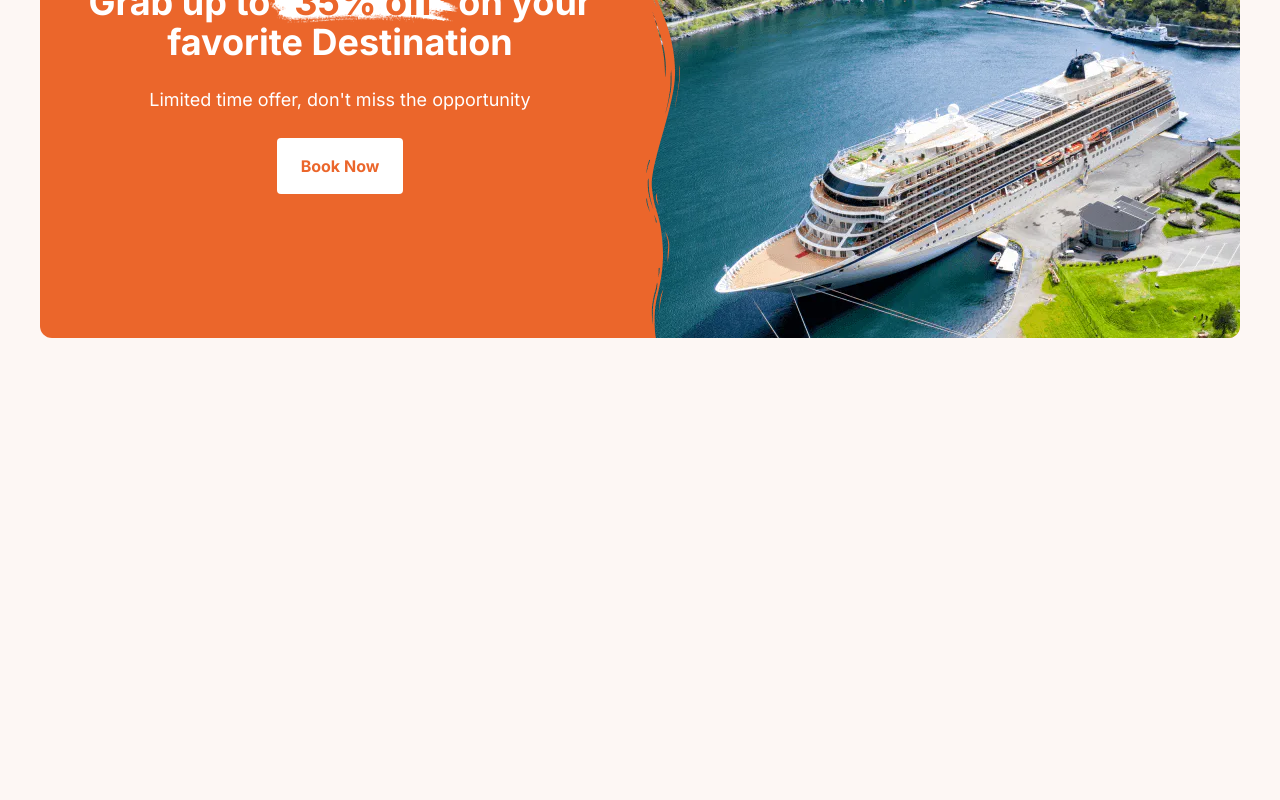
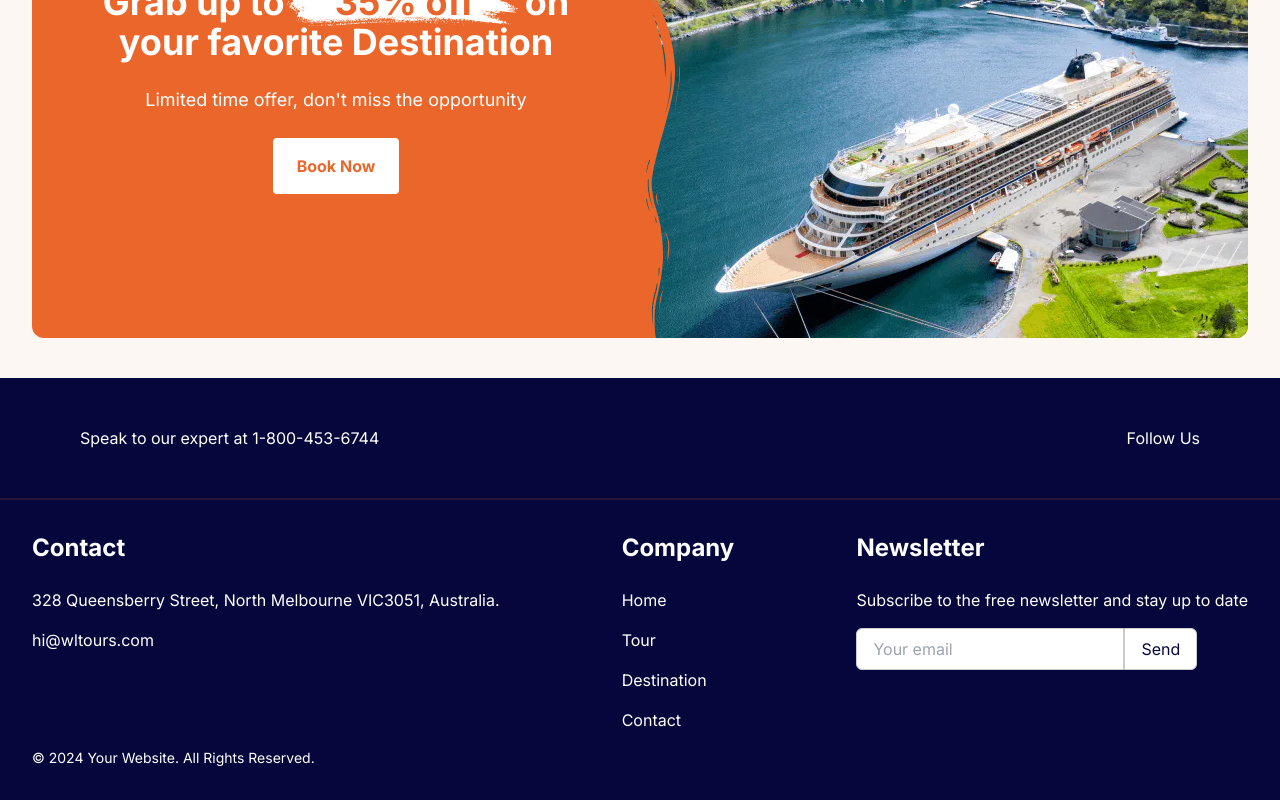
Before and after one commit to woplab/React-Tours, a Next.js app: page / in a window 1280 px wide. Shown: the part 292-1092 px from the top of the page. Before the commit the page ends 800 px from the top, so only its background shows below. Built offline with nearby package versions, Linux system fonts and the light colour scheme; no server answers.

Commit message:
footer desk finish

```diff
--- a/app/layout.tsx
+++ b/app/layout.tsx
@@ -3,6 +3,7 @@ import { Inter } from "next/font/google";
 import "./globals.css";
 
 import Header from "./ui/common/header/header";
+import Footer from "./ui/common/footer/footer";
 const inter = Inter({ subsets: ["latin"] });
 
 export const metadata: Metadata = {
@@ -22,6 +23,7 @@ export default function RootLayout({
             <div className="container mx-auto">
                 {children}
             </div>
+            <Footer />
         </body>
     </html>
   );
--- /dev/null
+++ b/app/ui/common/NewsletterForm/NewsletterForm.tsx
@@ -0,0 +1,58 @@
+'use client';
+
+import React, { useState } from 'react';
+import Swal from 'sweetalert2';
+
+const NewsletterForm: React.FC = () => {
+    const [email, setEmail] = useState('');
+
+    const handleSubmit = (e: React.FormEvent) => {
+        e.preventDefault();
+        if (!email) {
+            Swal.fire({
+                icon: 'error',
+                title: 'Error!',
+                text: 'Please enter your email.',
+                confirmButtonColor: '#EB662B',
+            });
+            return;
+        }
+        console.log('Submitted email:', email);
+        Swal.fire({
+            icon: 'success',
+            title: 'Success!',
+            text: 'Your email has been submitted successfully.',
+            confirmButtonColor: '#EB662B',
+        });
+        setEmail('');
+    };
+
+    return (
+        <div>
+            <div>
+                <h2 className="text-2xl font-bold mb-6">Newsletter</h2>
+                <p className="pb-4">Subscribe to the free newsletter and stay up to date</p>
+            </div>
+
+            <form onSubmit={handleSubmit} className="flex items-center">
+                <input
+                    type="email"
+                    placeholder="Your email"
+                    className="bg-white px-4 py-2 rounded-l-md text-dark_blue"
+                    value={email}
+                    onChange={(e) => setEmail(e.target.value)}
+                    style={{ border: '1px solid #ccc' }}
+                />
+                <button
+                    type="submit"
+                    className="bg-white text-dark_blue px-4 py-2 rounded-r-md hover:text-light_gray"
+                    style={{ border: '1px solid #ccc' }}
+                >
+                    Send
+                </button>
+            </form>
+        </div>
+    );
+};
+
+export default NewsletterForm;
--- /dev/null
+++ b/app/ui/common/footer/footer.tsx
@@ -0,0 +1,56 @@
+import Link from 'next/link';
+import NewsletterForm from '@/app/ui/common/NewsletterForm/NewsletterForm';
+
+const Footer: React.FC = () => {
+    return (
+        <footer className="bg-dark_blue text-white pb-8">
+            {/* Top - Social Media Icons */}
+            <div className="container mx-auto flex justify-between px-20 py-12 border-b-2 border-transparent_orange">
+                <p className="text-white">
+                    Speak to our expert at <a href="tel:1-800-453-6744">1-800-453-6744</a>
+                </p>
+
+                <a href="https://www.facebook.com" target="_blank">Follow Us</a>
+            </div>
+            <div className="container mx-auto flex flex-col lg:flex-row justify-between px-8 pt-8">
+                {/* Left Side - Navigation */}
+                <div>
+                    <h2 className="text-2xl font-bold mb-6">Contact</h2>
+
+                    <p className="pb-4">328 Queensberry Street, North Melbourne VIC3051,
+                        Australia.</p>
+                    <a href="mailto:hi@wltours.com">hi@wltours.com</a>
+                </div>
+
+                <div>
+                    <h2 className="text-2xl font-bold mb-6">Company</h2>
+
+                    <nav className="text-white flex flex-col justify-items-start gap-4">
+                        <Link href="/" passHref>
+                            Home
+                        </Link>
+                        <Link href="/tour" passHref>
+                            Tour
+                        </Link>
+                        <Link href="/destination" passHref>
+                            Destination
+                        </Link>
+                        <Link href="/contact" passHref>
+                            Contact
+                        </Link>
+                    </nav>
+                </div>
+
+                {/* Right Side - Newsletter Form */}
+                <NewsletterForm />
+            </div>
+
+            {/* Bottom - Copyright */}
+            <div className="text-left mt-4 container mx-auto px-8">
+                <p className="text-sm">&copy; {new Date().getFullYear()} Your Website. All Rights Reserved.</p>
+            </div>
+        </footer>
+    );
+};
+
+export default Footer;
--- a/app/ui/home/hero.tsx
+++ b/app/ui/home/hero.tsx
@@ -2,11 +2,11 @@ import React from 'react';
 
 const HeroSection: React.FC = () => {
     return (
-        <div className="flex items-center justify-between bg-gray-800 text-white bg-orange rounded-xl m-10">
+        <div className="flex items-center justify-between bg-gray-800 text-white bg-orange rounded-xl my-10 mx-8">
             <div className="p-8 w-1/2 flex flex-col justify-center items-center text-center gap-6">
                 <h1 className="text-4xl font-bold">
                     Grab up to
-                    <span className="text-orange p-6 pb-8" style={{ background: `url("/brush.png") right center/contain no-repeat` }}>35% off</span>
+                    <span className="text-orange p-[50px] bg-contain" style={{ background: `url("/brush.png") 2px 48px no-repeat`}}>35% off</span>
                     on your favorite Destination
                 </h1>
                 <p className="text-lg">Limited time offer, don't miss the opportunity</p>
--- a/package.json
+++ b/package.json
@@ -12,7 +12,8 @@
     "axios": "^1.6.7",
     "next": "14.1.0",
     "react": "^18",
-    "react-dom": "^18"
+    "react-dom": "^18",
+    "sweetalert2": "^11.10.5"
   },
   "devDependencies": {
     "@types/node": "^20",
--- a/tailwind.config.ts
+++ b/tailwind.config.ts
@@ -19,6 +19,7 @@ const config: Config = {
         dark_blue: "#05073C",
         orange: "#EB662B",
         light_orange: "#E2AD64",
+        transparent_orange: "rgba(235, 102, 43, 0.15)",
         gray: "#717171",
         light_gray: "#E7E6E6",
       },
```
Also changed, not shown: 1 other file (tests, documents, lock files or other folders).
